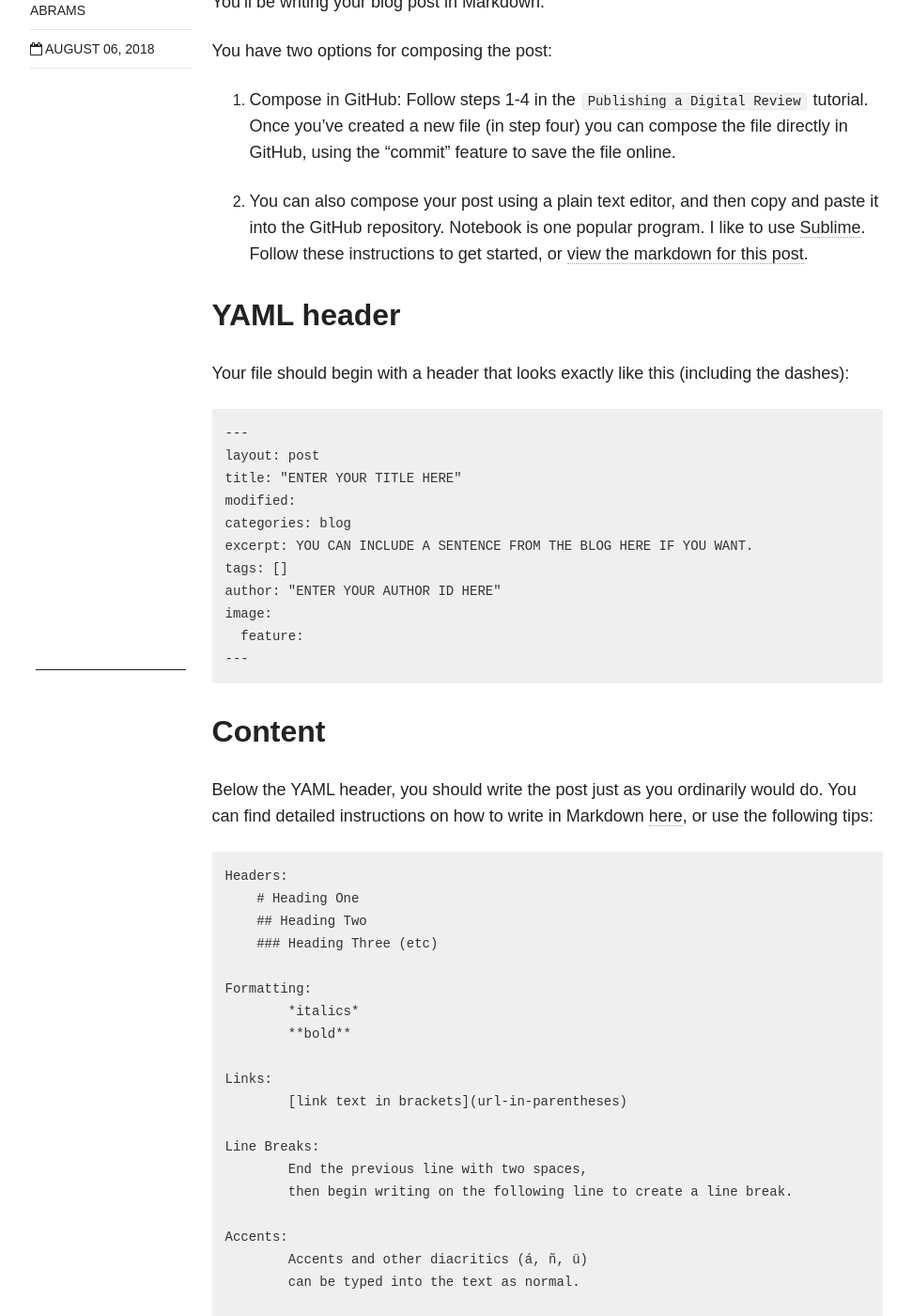
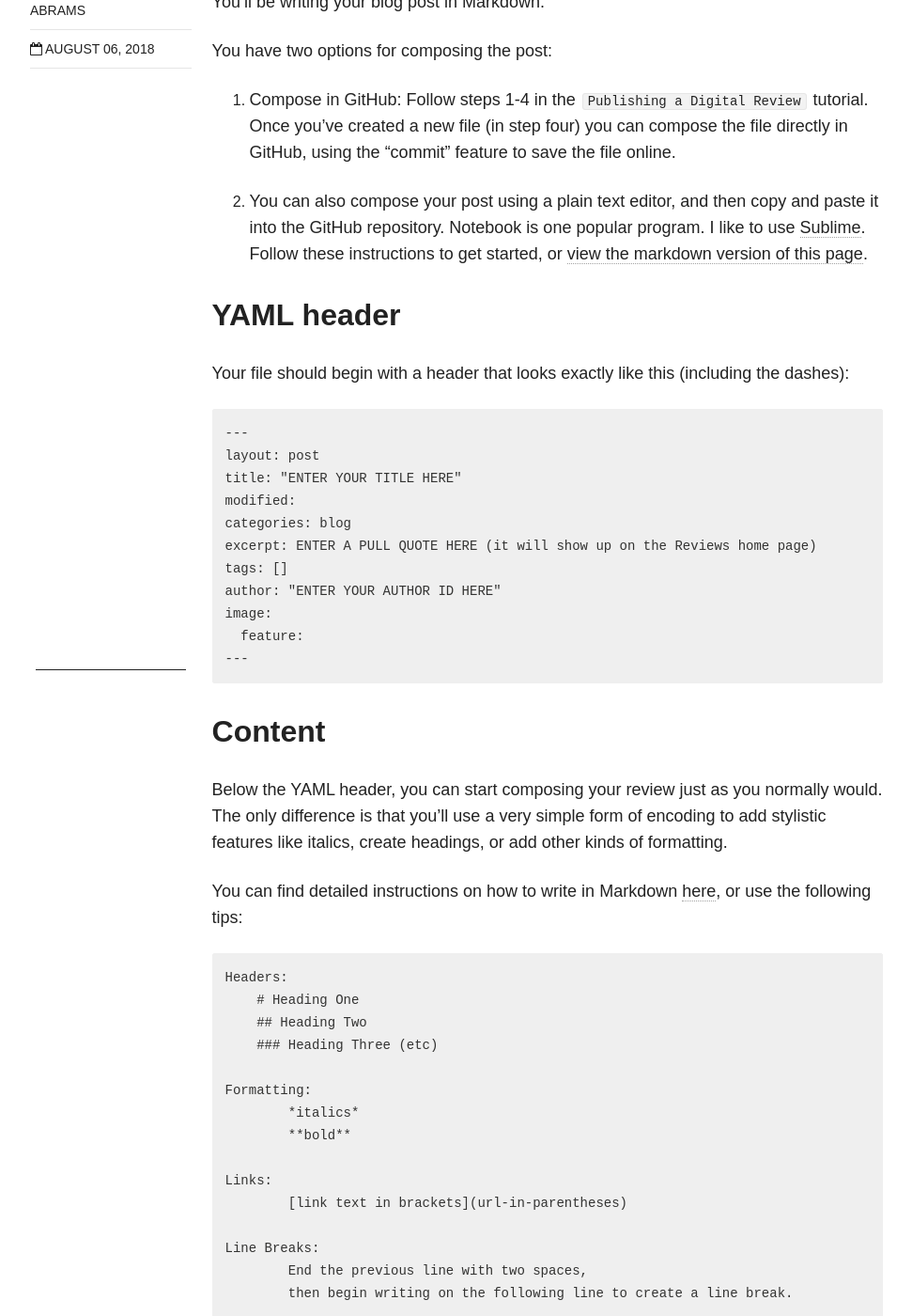
Before and after one commit to pilarvillanueva/criticalarchives, a Jekyll site: the page built from _posts/tutorials/2018-08-06-writing-in-markdown.md, in a window 1280 px wide and 1400 px high, scrolled down 765 px. Shown: the whole window at 94% size, without its empty margins (154-1125 px from the left). Built offline with Jekyll 4.4.1, drawn with Linux system fonts in a browser that asks for light colours; nearby versions of some CDN libraries; some of the changed text lies outside the part shown.

````diff
--- a/_posts/tutorials/2018-08-06-writing-in-markdown.md
+++ b/_posts/tutorials/2018-08-06-writing-in-markdown.md
@@ -19,7 +19,7 @@ You'll be writing your blog post in Markdown.
 You have two options for composing the post:
 1. Compose in GitHub: Follow steps 1-4 in the `Publishing a Digital Review` tutorial. Once you've created a new file (in step four) you can compose the file directly in GitHub, using the "commit" feature to save the file online.
 
-2. You can also compose your post using a plain text editor, and then copy and paste it into the GitHub repository. Notebook is one popular program. I like to use [Sublime](https://www.sublimetext.com/). Follow these instructions to get started, or [view the markdown for this post](http://www.halperta.com/criticalarchives/tutorial/writing-in-markdown/).
+2. You can also compose your post using a plain text editor, and then copy and paste it into the GitHub repository. Notebook is one popular program. I like to use [Sublime](https://www.sublimetext.com/). Follow these instructions to get started, or [view the markdown version of this page](http://www.halperta.com/criticalarchives/tutorial/writing-in-markdown/).
 
 ## YAML header
 Your file should begin with a header that looks exactly like this (including the dashes):
@@ -30,7 +30,7 @@ layout: post
 title: "ENTER YOUR TITLE HERE"
 modified:
 categories: blog
-excerpt: YOU CAN INCLUDE A SENTENCE FROM THE BLOG HERE IF YOU WANT.
+excerpt: ENTER A PULL QUOTE HERE (it will show up on the Reviews home page)
 tags: []
 author: "ENTER YOUR AUTHOR ID HERE"
 image:
@@ -39,7 +39,10 @@ image:
 ```
 
 ## Content
-Below the YAML header, you should write the post just as you ordinarily would do. You can find detailed instructions on how to write in Markdown [here](https://github.com/adam-p/markdown-here/wiki/Markdown-Cheatsheet), or use the following tips:
+Below the YAML header, you can start composing your review just as you normally would. The only difference is that you'll use a very simple form of encoding to add stylistic features like italics, create headings, or add other kinds of formatting.
+
+You can find detailed instructions on how to write in Markdown [here](https://github.com/adam-p/markdown-here/wiki/Markdown-Cheatsheet), or use the following tips:
+
 ```
 Headers:
     # Heading One
@@ -57,6 +60,11 @@ Line Breaks:
 	End the previous line with two spaces,
 	then begin writing on the following line to create a line break.
 
+Paragraphs:
+	Enter a blank line after the end of a paragraph...
+
+	...before starting a new one.
+
 Accents:
 	Accents and other diacritics (á, ñ, ü)
 	can be typed into the text as normal.
````
Also changed, not shown: resources/index.md (+2 -2 lines).
